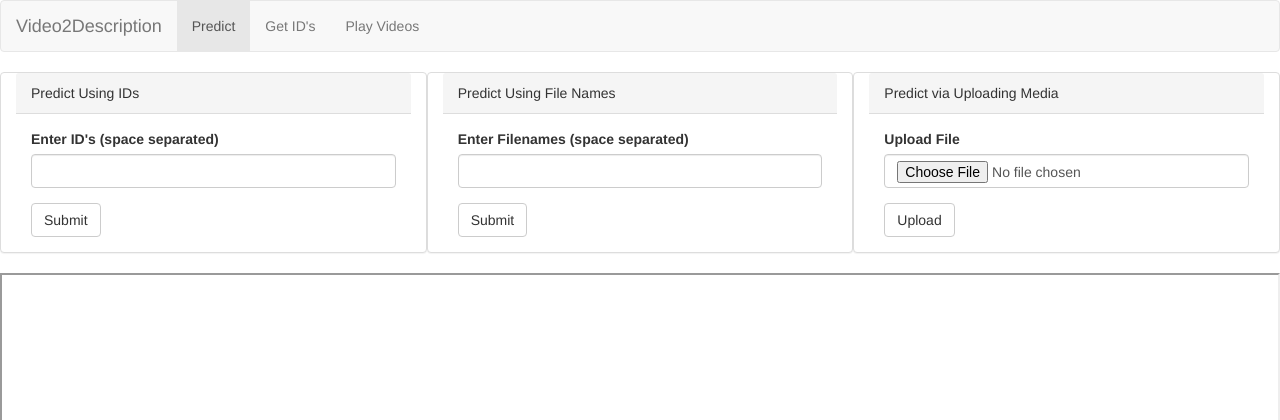
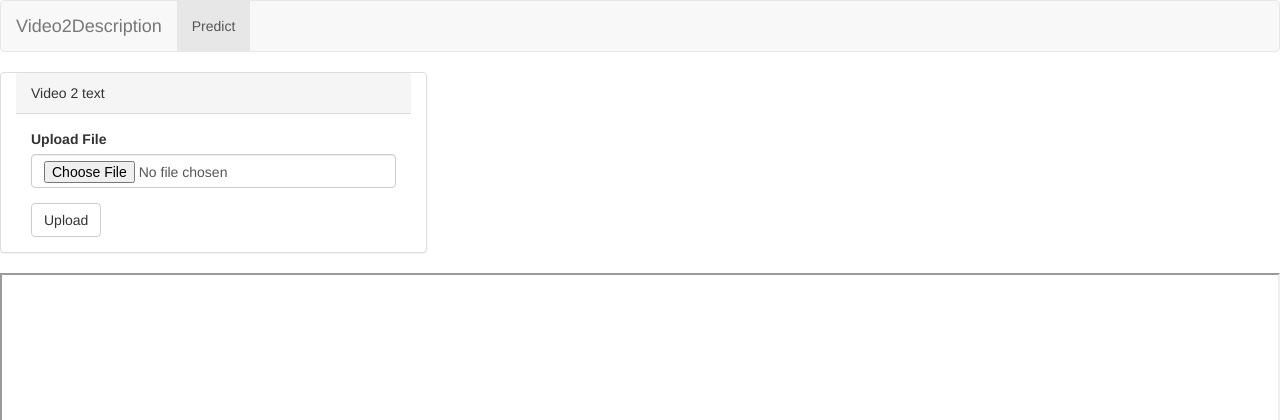
Before and after one commit to scopeInfinity/Video2Description, a Flask app: page / in a window 1280 px wide. Shown: the top 420 px of the page. Run offline with Flask 2, Linux system fonts and the light colour scheme; some libraries are stand-ins or nearby versions.

Commit message:
PREDICT_MODE_ONLY

```diff
--- a/app.py
+++ b/app.py
@@ -1,76 +1,97 @@
 from flask import Flask, render_template, request, send_from_directory
 from copy import deepcopy
 import os, random, re
+from rpc import get_rpc
+from config import getAppConfig
+
 app = Flask(__name__)
-prefix = '/home/gagan.cs14/btp_VideoCaption'
+config = getAppConfig()
 
-app.config['MAX_CONTENT_LENGTH'] = 100 * 1024 * 1024
-app.config['UPLOAD_FOLDER'] = prefix + "/Uploads"
-app.config['VIDEOS_FOLDER'] = '/home/gagan.cs14/btp/VideoDataset/videos/'
+PREDICT_MODE_ONLY = config["PREDICT_MODE_ONLY"]
+PREFIX = config["PREFIX"]
+app.config['MAX_CONTENT_LENGTH'] =  config["MAX_CONTENT_LENGTH"]
+app.config['UPLOAD_FOLDER'] = config["UPLOAD_FOLDER"]
+app.config['VIDEOS_FOLDER'] = config["VIDEOS_FOLDER"]
 
-navigation = [("./","Predict",False),("./get_ids","Get ID's",False),("./play","Play Videos",False)]
+navigation = [("./","Predict",False)]
+
+if not PREDICT_MODE_ONLY:
+	navigation.extend([("./get_ids","Get ID's",False),("./play","Play Videos",False)])
+
+	# Don't even define the methods!
+	def get_train_ids():
+		command = "python %s/VideoDataset/videohandler.py -strain" % PREFIX
+		return os.popen(command).read()
+
+	def get_test_ids():
+		command = "python %s/VideoDataset/videohandler.py -stest" % PREFIX
+		return os.popen(command).read()
+
+	def get_val_ids():
+		command = "python %s/VideoDataset/videohandler.py -sval" % PREFIX
+		return os.popen(command).read()
+
+	def get_all_ids():
+		command = "python %s/VideoDataset/videohandler.py -sval -stest -strain" % PREFIX
+		return os.popen(command).read()
+
+	def predict_ids(ids):
+		proxy = get_rpc()
+		return proxy.predict_ids(ids)
+
+	@app.route("/play")
+	def play():
+		return render_template('play.html', navigation = getactivenav(2))
+
+	@app.route("/get_ids")
+	def get_ids():
+		content = dict()
+		content['ids'] = get_all_ids()
+		return render_template('get_ids.html', navigation=getactivenav(1), content = content).replace("]","]<br/><br/>")
+
+	@app.route("/predict")
+	def predict_page(fnames = None):
+		if request.args.get('fnames'):
+			return computeAndRenderPredictionFnames(re.sub("[^0-9 ]", "", request.args.get('fnames')))
+		if (not PREDICT_MODE_ONLY) and request.args.get('ids'):
+			return computeAndRenderPredictionIDs(ids = re.sub("[^0-9 ]", "", request.args.get('ids')))
+		return "Invalid Request"
+
+	@app.route('/download', methods=['GET'])
+	def download_file():
+	  _id = request.args.get('id')
+	  if _id  and unicode(_id).isnumeric():
+	    return send_from_directory(app.config['VIDEOS_FOLDER'],str(_id)+".mp4")
+	    return "File Not Exists"
+	  return "Invalid Request"
+
+def predict_fnames(fnames):
+	proxy = get_rpc()
+	return proxy.predict_fnames(fnames)
 
 def getactivenav(index):
 	nav = deepcopy(navigation)
 	nav[index] = (nav[index][0], nav[index][1], True)
 	return nav
 
-def get_train_ids():
-	command = "python %s/VideoDataset/videohandler.py -strain" % prefix
-	return os.popen(command).read()
-
-def get_test_ids():
-	command = "python %s/VideoDataset/videohandler.py -stest" % prefix
-	return os.popen(command).read()
-
-def get_val_ids():
-	command = "python %s/VideoDataset/videohandler.py -sval" % prefix
-	return os.popen(command).read()
-
-def get_all_ids():
-	command = "python %s/VideoDataset/videohandler.py -sval -stest -strain" % prefix
-	return os.popen(command).read()
-
-def predict_ids(ids):
-	command = "python %s/parser.py server -pids %s" % (prefix, ids)
-	return os.popen(command).read()
-
-def predict_fnames(fnames):
-	command = "python %s/parser.py server -pfs %s" % (prefix, fnames)
-	return os.popen(command).read()
-
 @app.route("/")
 def main():
-	return render_template('index.html', navigation = getactivenav(0))
+	if PREDICT_MODE_ONLY:
+		return render_template('publicindex.html', navigation = getactivenav(0))
+	else:
+		return render_template('index.html', navigation = getactivenav(0))
 
-@app.route("/play")
-def play():
-	return render_template('play.html', navigation = getactivenav(2))
-
-def predict(fnames = None, ids = None):
-	assert (fnames is None) ^ (ids is None)
+def computeAndRenderPredictionIDs(ids):
 	content = dict()
-	if ids is not None:
-		content['ids'] = ids
-		content['data_ids'] = predict_ids(ids)
-	elif fnames is not None:
-		content['fnames'] = fnames
-		content['data_fnames'] = predict_fnames(fnames)
+	content['ids'] = ids
+	content['data_ids'] = predict_ids(ids)
 	return render_template('predict.html', content = content)
 
-@app.route("/predict")
-def predict_page(fnames = None):
-	if request.args.get('fnames'):
-		return predict(fnames = re.sub("[^0-9 ]", "", request.args.get('fnames')))
-	if request.args.get('ids'):
-		return predict(ids = re.sub("[^0-9 ]", "", request.args.get('ids')))
-	return "Invalid Request"
-
-@app.route("/get_ids")
-def get_ids():
+def computeAndRenderPredictionFnames(fnames):
 	content = dict()
-	content['ids'] = get_all_ids()
-	return render_template('get_ids.html', navigation=getactivenav(1), content = content).replace("]","]<br/><br/>")
+	content['fnames'] = fnames
+	content['data_fnames'] = predict_fnames(fnames)
+	return render_template('predict.html', content = content)
 
 # http://flask.pocoo.org/docs/0.12/patterns/fileuploads/
 def allowed_file(filename):
@@ -92,17 +113,10 @@ def upload_file():
             filename = os.path.join(app.config['UPLOAD_FOLDER'], filename)
             file.save(filename)
             print "Uploaded To %s" %  filename
-            output = predict(fnames = filename)
+            output = computeAndRenderPredictionFnames([filename])
             os.unlink(filename)
             return output
     return "File Upload Failed"
 
-@app.route('/download', methods=['GET'])
-def download_file():
-  _id = request.args.get('id')
-  if _id  and unicode(_id).isnumeric():
-    return send_from_directory(app.config['VIDEOS_FOLDER'],str(_id)+".mp4")
-    return "File Not Exists"
-  return "Invalid Request"
 if __name__ == "__main__":
 	app.run(host='0.0.0.0')
--- /dev/null
+++ b/config.json
@@ -0,0 +1,9 @@
+{
+	"app": {
+		"PREDICT_MODE_ONLY": true,
+		"PREFIX":"/home/gagan.cs14/btp_VideoCaption",
+		"MAX_CONTENT_LENGTH": 10649600,
+		"UPLOAD_FOLDER": "./Uploads",
+ 		"VIDEOS_FOLDER": "/home/gagan.cs14/btp/VideoDataset/videos/"
+ 	}
+}
--- a/framework.py
+++ b/framework.py
@@ -1,4 +1,3 @@
-import cv2
 import shutil, json, ast
 from keras import callbacks
 import os, sys
--- a/rpc.py
+++ b/rpc.py
@@ -2,7 +2,7 @@ import xmlrpclib
 from SimpleXMLRPCServer import SimpleXMLRPCServer
 
 PORT = 8000 # RPC
-SERVER_IP = '30.1.255.253'
+SERVER_IP = '127.0.0.1'
 
 def register_server(framework):
     print 'Preparing for Register Server'
--- a/templates/index.html
+++ b/templates/index.html
@@ -25,6 +25,7 @@
 	</form>
 </div>
 </div>
+
 <div class="panel panel-default col-xs-4">
 <div class="panel-heading">Predict via Uploading Media</div>
 <div class="panel-body">
--- /dev/null
+++ b/templates/publicindex.html
@@ -0,0 +1,16 @@
+{% extends "layout.html" %}
+{% block content %}
+<div class="panel panel-default col-xs-4">
+<div class="panel-heading">Video 2 text</div>
+<div class="panel-body">
+	 <form action="upload" target="results" method="post" enctype="multipart/form-data">
+	  <div class="form-group">
+	    <label for="file">Upload File</label>
+	    <input type="file" class="form-control" id="file" name="file">
+	  </div>
+	  <input type="submit" class="btn btn-default"  value="Upload">
+	</form>
+</div>
+</div>
+<iframe id="results" name="results" class="col-xs-12 col-sm-12 col-md-12" style="min-height: 1024px;"></iframe>
+{% endblock %}
```
Also changed, not shown: config.py (added, +16 -0 lines).
